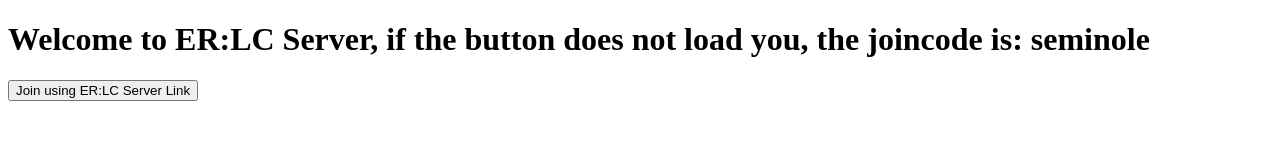
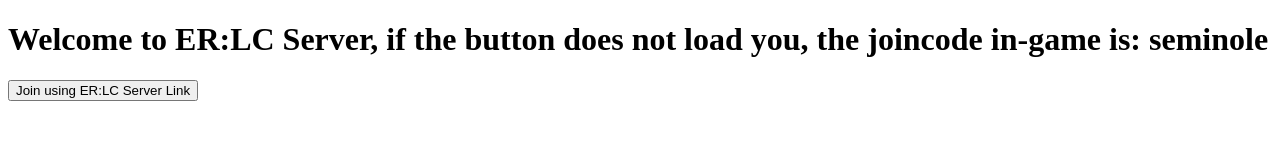
Before and after one commit to SeminoleCountyRP/seminolecountyrp.github.io, a plain HTML site: page join/index.html in a window 1280 px wide. Drawn offline with Linux system fonts and the light colour scheme.

Commit message:
Update index.html

```diff
--- a/join/index.html
+++ b/join/index.html
@@ -4,7 +4,7 @@
     <title>Join ER:LC Server</title>
 </head>
 <body>
-    <h1>Welcome to ER:LC Server, if the button does not load you, the joincode is: seminole</h1>
+    <h1>Welcome to ER:LC Server, if the button does not load you, the joincode in-game is: seminole</h1>
     <button onclick="joinServer()">Join using ER:LC Server Link</button>
 
     <script>
```
